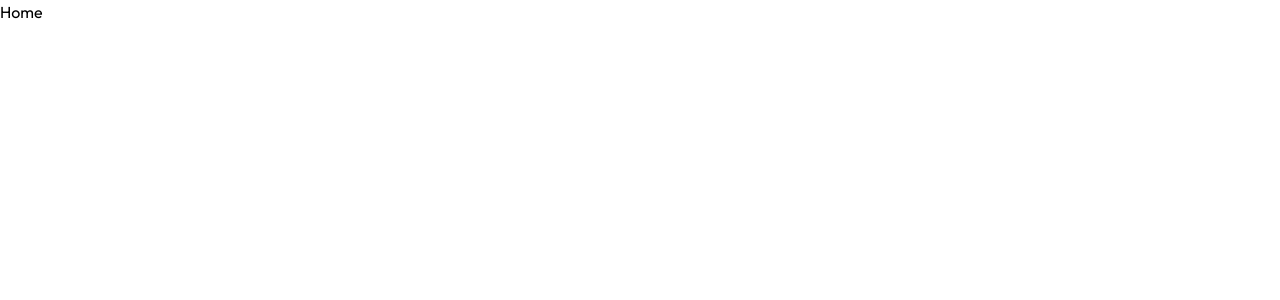
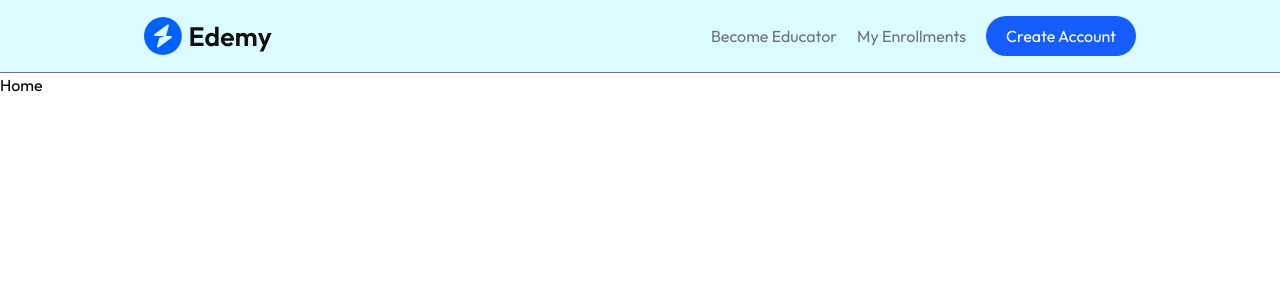
Before and after one commit to jana-tech0/LearnFlow, a React (Vite) app in the folder client/: page / in a window 1280 px wide. Shown: the top 300 px of the page. Built offline with nearby package versions, Linux system fonts and the light colour scheme.

Commit message:
Fix educator route match and update Navbar visibility

```diff
--- a/client/src/App.jsx
+++ b/client/src/App.jsx
@@ -1,15 +1,26 @@
 import React from 'react'
-import { Route, Routes } from 'react-router-dom'
+import { Route, Routes, useMatch } from 'react-router-dom'
 import Home from './pages/student/Home'
 import CoursesList from './pages/student/CoursesList'
 import CourseDetails from './pages/student/CourseDetails'
 import MyEnrollments from './pages/student/MyEnrollments'
 import Player from './pages/student/Player'
 import Loading from './components/student/Loading'
+import Educator from './pages/educator/Educator'
+import Dashboard from './pages/educator/Dashboard'
+import AddCourse from './pages/educator/AddCourse'
+import MyCourses from './pages/educator/MyCourses'
+import StudentsEnrolled from './pages/educator/StudentsEnrolled'
+import Navbar from './components/student/Navbar'
 
 const App = () => {
+
+  const isEducatorRoute = useMatch('/educator/*');
+
   return (
-    <div>
+    <div className='text-default min-h-screen bg-white'>
+      {!isEducatorRoute && <Navbar/>}
+
       <Routes>
         <Route path='/' element={<Home />}/>
         <Route path='/course-list' element={<CoursesList />} />
@@ -19,6 +30,12 @@
         <Route path='/player' element={<MyEnrollments />} />
         <Route path='/player/:couseId' element={<Player />} />
         <Route path='/loading/:path' element={<Loading />} />
+        <Route path='/educator' element={<Educator/>}>
+          <Route path='add-course' element={<AddCourse />} />
+          <Route path='my-courses' element={<MyCourses />} />
+          <Route path='student-enrolled' element={<StudentsEnrolled />} />
+        </Route>
+
       </Routes>
     </div>
   )
--- a/client/src/components/student/Navbar.jsx
+++ b/client/src/components/student/Navbar.jsx
@@ -1,9 +1,30 @@
 import React from 'react'
+import { assets } from '../../assets/assets'
+import { Link } from 'react-router-dom'
 
 const Navbar = () => {
+
+    const isCourseListPage = location.pathname.includes('/course-list')
   return (
-    <div>
-        <h1>Navbar</h1>
+    <div className={`flex items-center justify-between px-4 sm:px-10 md:px-14 lg:px-36 border-b border-gray-500 py-4 ${isCourseListPage ? 'bg-white' : 'bg-cyan-100/70'}`}>
+        <img src={assets.logo} alt="Logo" className='w-28 lg:w-32 cursor-pointer' />
+        <div className='hidden md:flex items-center gap-5 text-gray-500'>
+            <div className='flex items-center gap-5'>
+                <button>Become Educator</button>
+                <Link to='/my-enrollments'>My Enrollments</Link>
+            </div>
+            <button className='bg-blue-600 text-white px-5 py-2 rounded-full'>Create Account</button>
+        </div>
+        <div className='md:hidden flex items-center gap-2 sm:gap-5 text-gray-500'>
+           <div>
+               <button>Become Educator</button>
+               <Link to='/my-enrollments'>My Enrollments</Link>
+           </div>
+           <button><img src={assets.user_icon} alt="" /></button>
+           <div>
+
+           </div>
+        </div>
     </div>
   )
 }
--- a/client/src/pages/educator/Educator.jsx
+++ b/client/src/pages/educator/Educator.jsx
@@ -1,8 +1,14 @@
 import React from 'react'
+import { Outlet } from 'react-router-dom'
 
 const Educator = () => {
   return (
-    <div>Educator</div>
+    <div>
+        <h1>educator page</h1>
+        <div>
+            {<Outlet/>}
+        </div>
+    </div>
   )
 }
 
```
